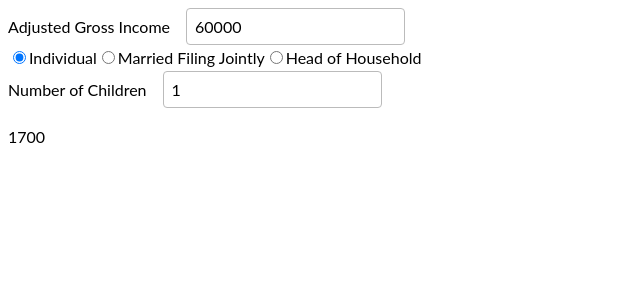
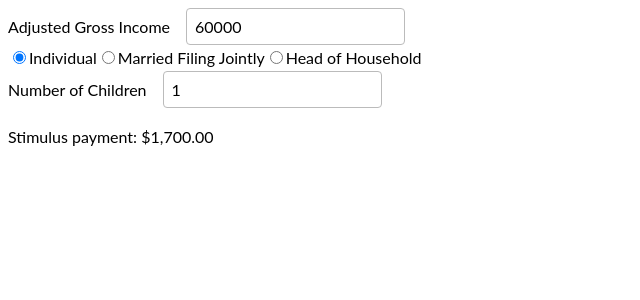
Before and after one commit to TaxFoundation/cares-act-calculator, a React (Create React App) app: page / in a window 1280 px wide. Shown: the top 300 px of the page, without its empty margins (0-640 px from the left). Built offline with nearby package versions, Linux system fonts and the light colour scheme.

Commit message:
Label and format the output

```diff
--- a/src/App.tsx
+++ b/src/App.tsx
@@ -75,7 +75,14 @@ function App() {
         label="Number of Children"
         update={setChildren}
       />
-      <p>{calculate(filingStatus, children ? +children : 0, AGI ? +AGI : 0)}</p>
+      <p>
+        Stimulus payment:{" "}
+        {calculate(
+          filingStatus,
+          children ? +children : 0,
+          AGI ? +AGI : 0
+        ).toLocaleString("en-US", { style: "currency", currency: "USD" })}
+      </p>
     </ThemeProvider>
   );
 }
```
